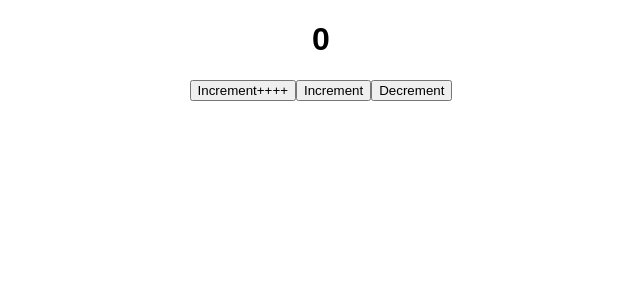
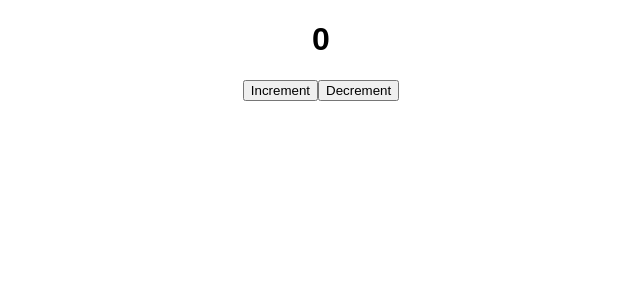
Before and after one commit to Roshan-Farkate/JenkinsPOC, a React (Create React App) app: page /incDec in a window 1280 px wide. Shown: the top 300 px of the page, without its empty margins (319-959 px from the left). Built offline with nearby package versions, Linux system fonts and the light colour scheme.

Commit message:
Update IncDec.tsx1

```diff
--- a/src/Components/IncDec.tsx
+++ b/src/Components/IncDec.tsx
@@ -23,7 +23,6 @@ const IncDec = () => {
   return (
         <div className="App">
       <h1>{count}</h1>
-        <button>Increment++++</button>
       <button onClick={increment}>Increment</button>
       <button onClick={decrement}>Decrement</button>
     </div>
```
